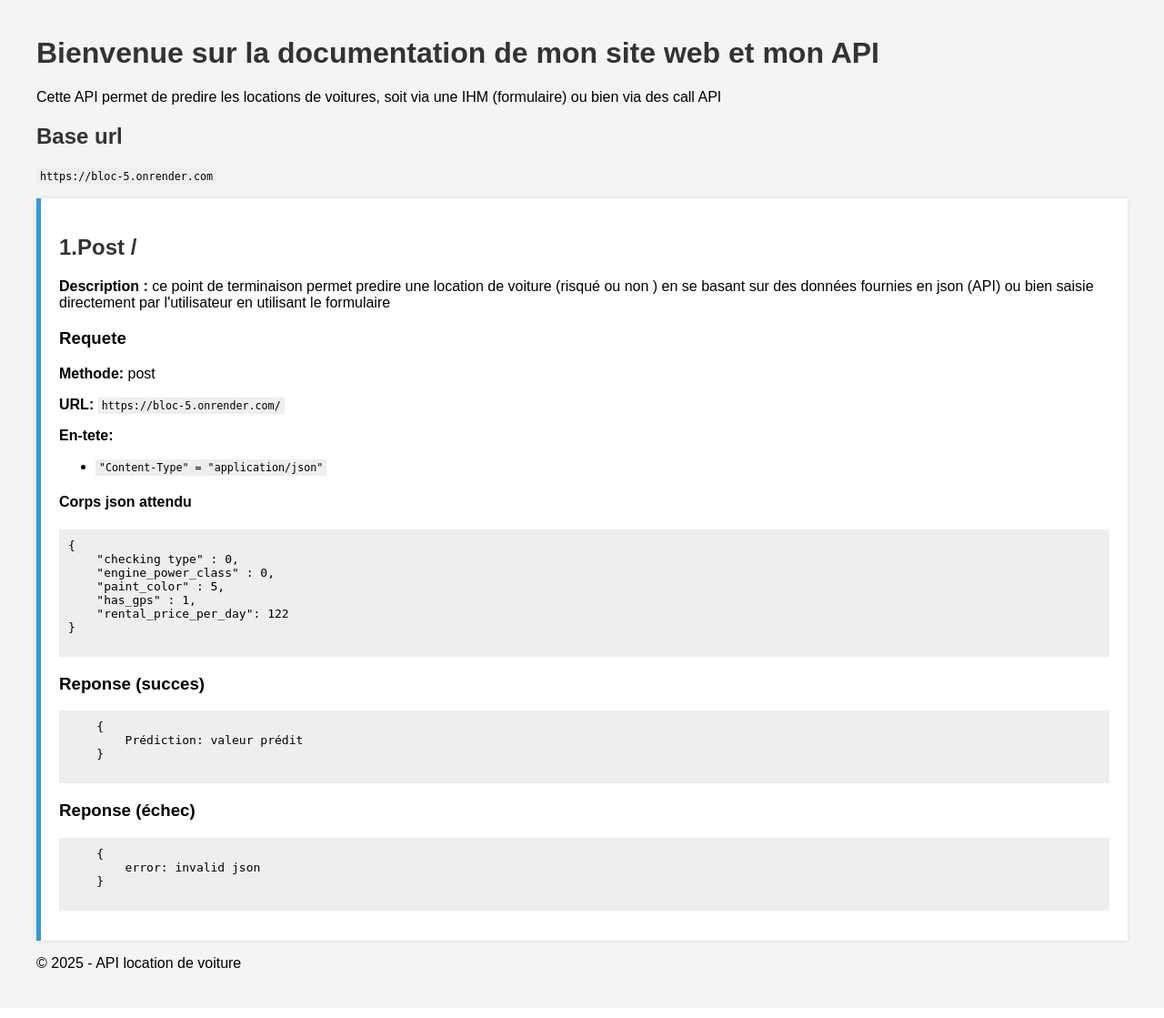
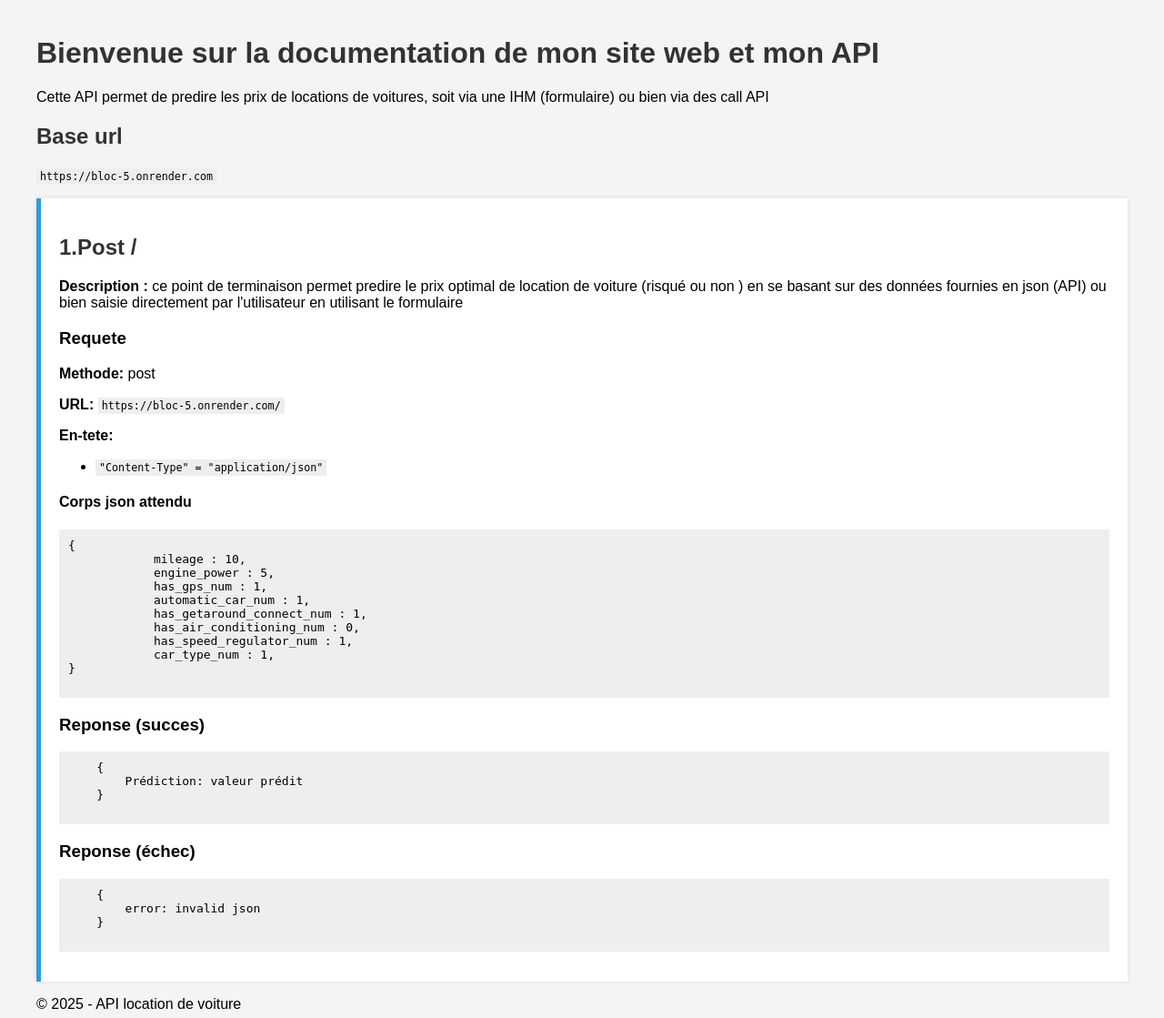
Before and after one commit to monaim-fadhli/bloc_5, a Flask app: page /docs in a window 1280 px wide. Shown: the top 1119 px of the page at 91% size. Before the commit the page ends 1064 px from the top, so only its background shows below. Run offline with Flask 3, Linux system fonts and the light colour scheme; parts of the project's set-up code (start-up, migrations or seed data) failed here and were passed over.

Commit message:
update documentation

```diff
--- a/templates/documentation.html
+++ b/templates/documentation.html
@@ -32,12 +32,12 @@
 </head>
 <body>
 <h1 > Bienvenue sur la documentation de mon site web et mon API </h1>
-<p > Cette API permet de predire les locations de voitures, soit via une IHM (formulaire) ou bien via des call API   </p>
+<p > Cette API permet de predire les prix de locations de voitures, soit via une IHM (formulaire) ou bien via des call API   </p>
 <h2> Base url </h2>
 <p><code>https://bloc-5.onrender.com</code></p>
 <div class="endpoint">
 <h2 >1.Post /</h2>
-<p> <strong> Description :</strong>  ce point de terminaison permet predire une location de voiture (risqué ou non ) en se basant sur des données fournies
+<p> <strong> Description :</strong>  ce point de terminaison permet predire le prix optimal de location de voiture (risqué ou non ) en se basant sur des données fournies
     en json (API) ou bien saisie directement par l'utilisateur en utilisant le formulaire  </p>
 <h3> Requete</h3>
 <p><strong>Methode:</strong> post</p>
@@ -49,11 +49,14 @@
 <h4>Corps json attendu</h4>
 <pre>
 {
-    "checking type" : 0,
-    "engine_power_class" : 0,
-    "paint_color" : 5,
-    "has_gps" : 1,
-    "rental_price_per_day": 122
+            mileage : 10,
+            engine_power : 5,
+            has_gps_num : 1,
+            automatic_car_num : 1,
+            has_getaround_connect_num : 1,
+            has_air_conditioning_num : 0,
+            has_speed_regulator_num : 1,
+            car_type_num : 1,
 }
 
 </pre>
```
